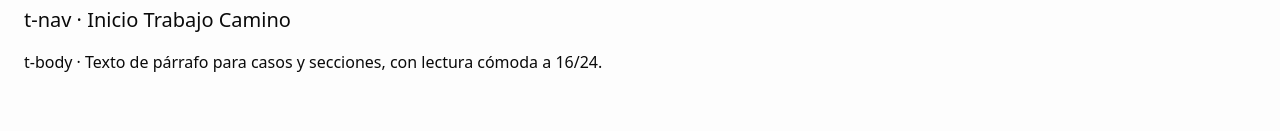
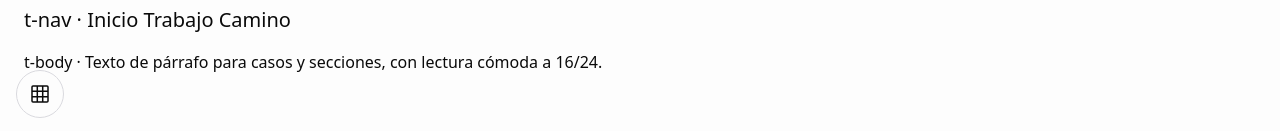
Before and after one commit to CarlossCrispin/Portafolio, a React (Vite) app: page / in a window 1280 px wide. Shown: the part 666-797 px from the top of the page. Built offline with nearby package versions, Linux system fonts and the light colour scheme.

Commit message:
feat: rejilla 3/6/12 columnas con botón y filas cuadradas

```diff
--- a/src/App.tsx
+++ b/src/App.tsx
@@ -1,4 +1,5 @@
 import { useEffect, useState } from 'react'
+import { Rejilla, BotonRejilla, useRejilla } from './components/Rejilla'
 import { TEMAS, aplicarTema, temaInicial, type Tema } from './theme'
 
 const TODOS: Tema[] = [...TEMAS, 'contraste-alto']
@@ -7,9 +8,13 @@ const TOKENS = ['bg', 'fg', 'muted', 'line', 'accent-fill', 'on-accent', 'accent
 export default function App() {
   const [tema, setTema] = useState<Tema>(temaInicial)
   useEffect(() => aplicarTema(tema), [tema])
+  const rej = useRejilla()
 
   return (
-    <main className="p-6">
+    <>
+    <Rejilla activa={rej.activa} />
+    <BotonRejilla activa={rej.activa} onToggle={rej.toggle} />
+    <main className="contenido p-6">
       <h1 className="text-2xl font-semibold text-fg">Paso 1 · tokens de color</h1>
       <p className="text-muted mt-2">Prueba temporal: cambia de tema y revisa que todo se lea.</p>
       <div className="mt-4 flex flex-wrap gap-2">
@@ -41,5 +46,6 @@ export default function App() {
         <p className="t-body text-fg">t-body · Texto de párrafo para casos y secciones, con lectura cómoda a 16/24.</p>
       </section>
     </main>
+    </>
   )
 }
--- /dev/null
+++ b/src/components/Rejilla.tsx
@@ -0,0 +1,38 @@
+import { useState } from 'react'
+
+const COLUMNAS_MAX = 12 // el CSS oculta las que sobran según breakpoint
+
+export function Rejilla({ activa }: { activa: boolean }) {
+  return (
+    <div className="rejilla" data-activa={activa} aria-hidden="true">
+      <div className="rejilla__filas" />
+      <div className="rejilla__cols">
+        {Array.from({ length: COLUMNAS_MAX }, (_, i) => (
+          <div key={i} className="rejilla__col" data-i={i} />
+        ))}
+      </div>
+    </div>
+  )
+}
+
+export function BotonRejilla({ activa, onToggle }: { activa: boolean; onToggle: () => void }) {
+  return (
+    <button
+      type="button"
+      className="btn-rejilla"
+      aria-pressed={activa}
+      aria-label="Mostrar rejilla"
+      onClick={onToggle}
+    >
+      <svg width="22" height="22" viewBox="0 0 22 22" fill="none" stroke="currentColor" strokeWidth="1.5" aria-hidden="true">
+        <rect x="3" y="3" width="16" height="16" rx="1" />
+        <path d="M3 8.3h16M3 13.7h16M8.3 3v16M13.7 3v16" />
+      </svg>
+    </button>
+  )
+}
+
+export function useRejilla() {
+  const [activa, setActiva] = useState(false)
+  return { activa, toggle: () => setActiva((a) => !a) }
+}
--- a/src/index.css
+++ b/src/index.css
@@ -1,6 +1,7 @@
 @import "tailwindcss";
 @import "./styles/tokens.css";
 @import "./styles/typography.css";
+@import "./styles/grid.css";
 
 /* Nombres semánticos para Tailwind v4: bg-bg, text-fg, text-muted, border-line,
    bg-accent, text-on-accent, text-accent. Apuntan a las variables del tema. */
--- /dev/null
+++ b/src/styles/grid.css
@@ -0,0 +1,55 @@
+/* Rejilla · referencia final Figma 12:6.
+   Columnas: par de líneas sólidas por columna (izq. 100 %, der. 60 %).
+   Filas: línea segmentada 8/8 de borde a borde, paso = ancho de columna (celdas cuadradas).
+   Móvil 3 col (margen 24, calle 16) · tablet 6 col (40/16) · desktop 12 col (64/24).
+   Oculta por defecto; el botón la muestra, muy sutil (14 %), por debajo del contenido. */
+
+.rejilla {
+  --cols: 3; --m: 24px; --g: 16px;
+  position: fixed; inset: 0; z-index: 0; pointer-events: none;
+  container-type: inline-size;
+  opacity: 0; /* oculta por defecto; el botón la muestra */
+  --tono: var(--muted);
+  --pitch: calc((100cqw - 2 * var(--m) - (var(--cols) - 1) * var(--g)) / var(--cols));
+}
+.rejilla[data-activa="true"] { opacity: 0.14; }
+
+@media (min-width: 768px)  { .rejilla { --cols: 6;  --m: 40px; --g: 16px; } }
+@media (min-width: 1440px) { .rejilla { --cols: 12; --m: 64px; --g: 24px; } }
+
+.rejilla__cols {
+  position: absolute; inset: 0;
+  padding-inline: var(--m);
+  display: grid; grid-template-columns: repeat(var(--cols), 1fr); column-gap: var(--g);
+}
+.rejilla__col { position: relative; height: 100%; }
+/* Solo caben tantas columnas como el breakpoint: 3 · 6 · 12 */
+.rejilla__col:nth-child(n+4) { display: none; }
+@media (min-width: 768px)  { .rejilla__col:nth-child(n+4) { display: block; } .rejilla__col:nth-child(n+7) { display: none; } }
+@media (min-width: 1440px) { .rejilla__col:nth-child(n+7) { display: block; } }
+.rejilla__col::before,
+.rejilla__col::after {
+  content: ""; position: absolute; top: 0; bottom: 0; width: 1px; background: var(--tono);
+}
+.rejilla__col::before { left: 0; }
+.rejilla__col::after  { right: 0; opacity: 0.6; }
+
+.rejilla__filas {
+  position: absolute; inset: 0;
+  background: repeating-linear-gradient(to right, var(--tono) 0 8px, transparent 8px 16px);
+  -webkit-mask-image: repeating-linear-gradient(to bottom, #000 0 1px, transparent 1px var(--pitch));
+          mask-image: repeating-linear-gradient(to bottom, #000 0 1px, transparent 1px var(--pitch));
+}
+
+/* El contenido siempre por encima de la rejilla */
+.contenido { position: relative; z-index: 1; }
+
+/* Botón de rejilla: 48 px, pegado a la izquierda */
+.btn-rejilla {
+  position: fixed; left: 16px; bottom: 16px; z-index: 10;
+  width: 48px; height: 48px; border-radius: 9999px;
+  display: grid; place-items: center; cursor: pointer;
+  background: var(--bg); color: var(--fg); border: 1px solid var(--line);
+}
+.btn-rejilla[aria-pressed="true"] { background: var(--fg); color: var(--bg); border-color: var(--fg); }
+.btn-rejilla:focus-visible { outline: 2px solid var(--accent-text); outline-offset: 3px; }
```
